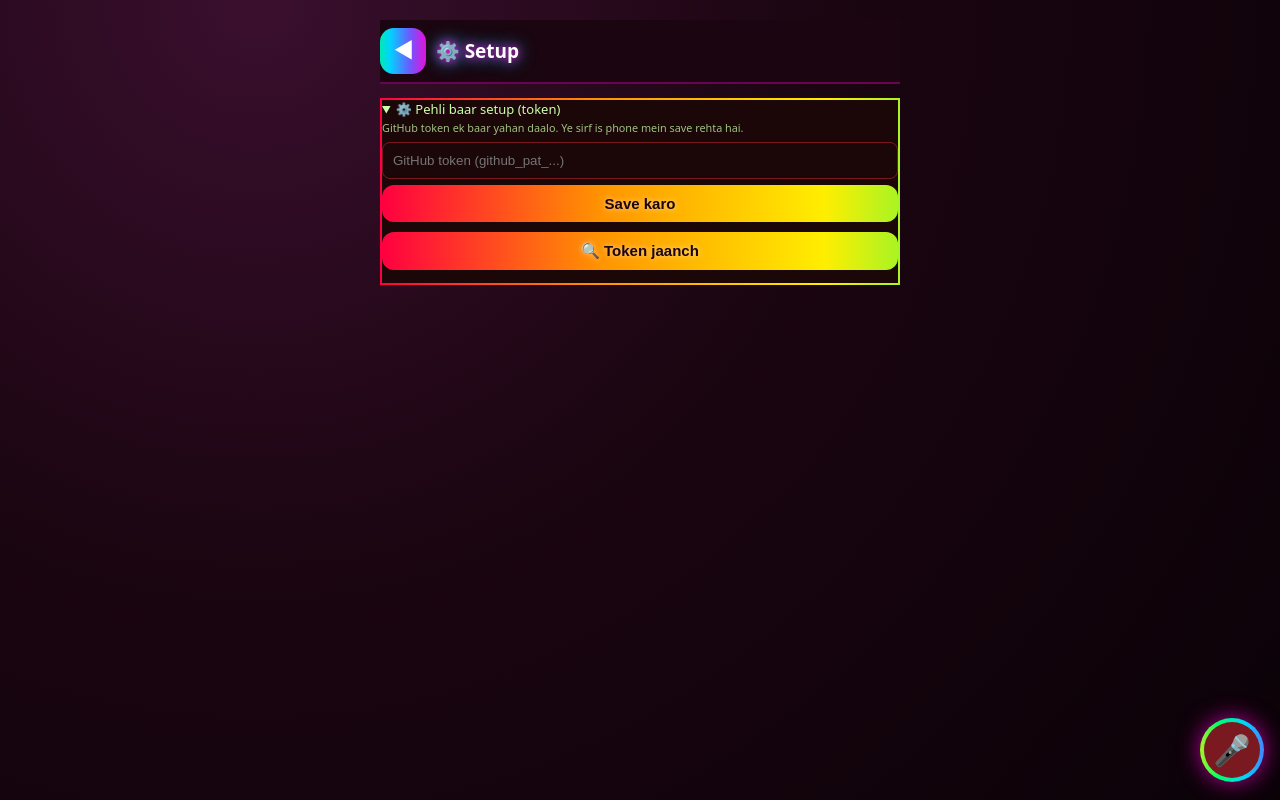
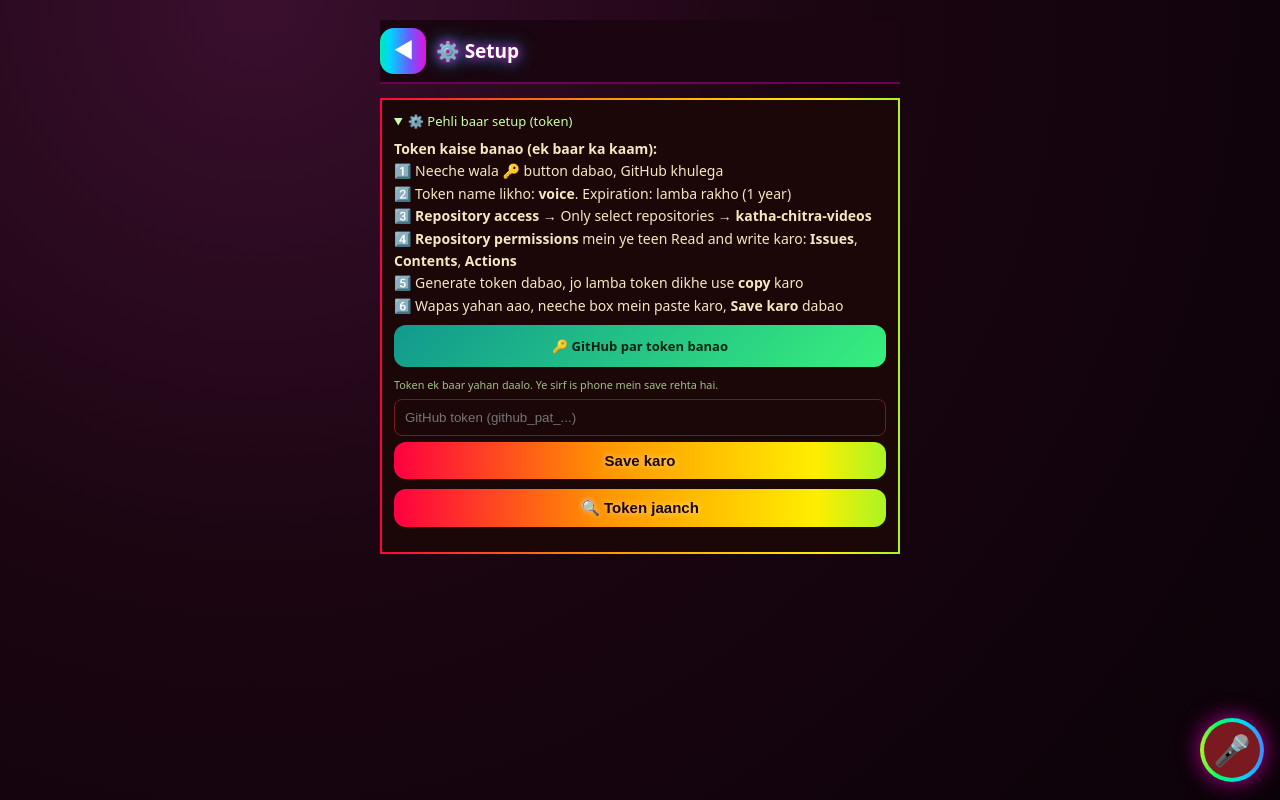
Before and after one commit to mukeshkashyap656-crypto/katha-chitra-voice, a plain HTML site: page index.html in a window 1280 px wide. Drawn offline with Linux system fonts and the light colour scheme.

Commit message:
Voice page: missing-token is obvious (toast, home banner, auto-open Setup) and token guide
Co-Authored-By: Claude Sonnet 5.5 <noreply@anthropic.com>
Claude-Session: https://claude.ai/code/session_014m1LztFGJjcvZjvPbPz9mJ

```diff
--- a/index.html
+++ b/index.html
@@ -82,7 +82,9 @@ button.b{background:var(--rgb);background-size:300% 100%;animation:rgbpos 5s lin
 #toast.bad{background:linear-gradient(135deg,#b00020,#ff1744);box-shadow:0 0 24px rgba(255,23,68,.7)}
 .auto{width:100%;max-width:520px;display:flex;align-items:center;gap:10px;font-size:15px;font-weight:700;color:#fff}.auto input{width:24px;height:24px}
 #upd{position:fixed;left:12px;right:12px;bottom:12px;z-index:9;padding:14px;border-radius:14px;text-align:center;font-weight:800;color:#1a0510;background:var(--rgb);background-size:300% 100%;animation:rgbpos 3s linear infinite;display:none}
+details#set{padding:12px}
 #ver{width:100%;text-align:center;font-size:11px;opacity:.5;margin-top:10px}
+#notok{width:100%;max-width:520px;display:none;padding:14px;border-radius:16px;border:0;font-size:16px;font-weight:800;color:#fff;background:linear-gradient(135deg,#b00020,#ff1744);box-shadow:0 0 22px rgba(255,23,68,.7)}
 #hmic{width:100%;max-width:520px;display:flex;align-items:center;justify-content:center;gap:14px;padding:14px;border-radius:22px;border:4px solid transparent;color:#fff;font-size:19px;font-weight:800;cursor:pointer;background:linear-gradient(135deg,#7a1a20,#3a0a2e) padding-box,var(--rgb) border-box;background-size:auto,300% 100%;animation:rgbpos2 3s linear infinite;box-shadow:0 0 26px rgba(255,0,212,.5),0 0 44px rgba(0,212,255,.3)}
 #hmic i{font-style:normal;font-size:44px}
 #fab{position:fixed;right:16px;bottom:18px;z-index:8;width:64px;height:64px;border-radius:32px;border:4px solid transparent;font-size:30px;display:none;align-items:center;justify-content:center;cursor:pointer;background:linear-gradient(#7a1a20,#7a1a20) padding-box,var(--rgb) border-box;background-size:auto,300% 100%;animation:rgbpos2 3s linear infinite;box-shadow:0 0 22px rgba(255,0,212,.7)}
@@ -93,6 +95,7 @@ body{padding-bottom:110px}
 <h1 id="h1">Katha Chitra</h1>
 <div id="toast"></div>
 <div id="upd">🔄 Naya page aaya hai. Yahan dabao</div>
+<button id="notok">🔑 Token nahi hai. Yahan dabake daalo, tabhi kaam hoga</button>
 <button id="hmic"><i>🎤</i><span>Dabao aur bolo</span></button>
 <button id="fab" aria-label="Mic">🎤</button>
 <div id="home"><div class="app" data-s="s1"><div class="ic"><i style="background:linear-gradient(135deg,#ff512f,#dd2476)">🎤</i></div><span>Bolo</span></div><div class="app" data-s="s2"><div class="ic"><i style="background:linear-gradient(135deg,#36d1dc,#5b86e5)">📜</i></div><span>AI ke kaam</span></div><div class="app" data-s="s3"><div class="ic"><i style="background:linear-gradient(135deg,#f7971e,#ffd200)">🎬</i></div><span>Video</span></div><div class="app" data-s="s4"><div class="ic"><i style="background:linear-gradient(135deg,#ff0844,#ff7a5c)">📺</i></div><span>YouTube</span></div><div class="app" data-s="s5"><div class="ic"><i style="background:linear-gradient(135deg,#f12711,#f5af19)">⚠️</i></div><span>Warning</span></div><div class="app" data-s="s6"><div class="ic"><i style="background:linear-gradient(135deg,#11998e,#38ef7d)">⚙️</i></div><span>Setup</span></div></div>
@@ -133,14 +136,22 @@ body{padding-bottom:110px}
 </section>
 <section class="scr" id="s6"><div class="bar"><button class="bk" aria-label="Wapas">◀</button><div class="tt">⚙️ Setup</div></div>
 <details id="set" open><summary>⚙️ Pehli baar setup (token)</summary>
-<small>GitHub token ek baar yahan daalo. Ye sirf is phone mein save rehta hai.</small>
+<div style="font-size:14px;line-height:1.6;margin:8px 0;color:#f6e7c1"><b>Token kaise banao (ek baar ka kaam):</b><br>
+1️⃣ Neeche wala 🔑 button dabao, GitHub khulega<br>
+2️⃣ Token name likho: <b>voice</b>. Expiration: lamba rakho (1 year)<br>
+3️⃣ <b>Repository access</b> → Only select repositories → <b>katha-chitra-videos</b><br>
+4️⃣ <b>Repository permissions</b> mein ye teen Read and write karo: <b>Issues</b>, <b>Contents</b>, <b>Actions</b><br>
+5️⃣ Generate token dabao, jo lamba token dikhe use <b>copy</b> karo<br>
+6️⃣ Wapas yahan aao, neeche box mein paste karo, <b>Save karo</b> dabao</div>
+<a href="https://github.com/settings/personal-access-tokens/new" target="_blank" style="display:block;text-align:center;padding:12px;border-radius:12px;background:linear-gradient(135deg,#11998e,#38ef7d);color:#06210f;font-weight:800;text-decoration:none;margin-bottom:8px">🔑 GitHub par token banao</a>
+<small>Token ek baar yahan daalo. Ye sirf is phone mein save rehta hai.</small>
 <input id="tok" type="password" placeholder="GitHub token (github_pat_...)">
 <button class="b" id="save" style="padding:10px;font-size:15px">Save karo</button>
 <button class="b" id="chk" style="padding:10px;font-size:15px;margin-top:10px">🔍 Token jaanch</button><pre id="chkout" style="white-space:pre-wrap;font-size:13px;color:#cfa"></pre>
 </details>
 </section>
 <script>
-const VER="2026-11-24-h";
+const VER="2026-11-24-i";
 const OWNER="mukeshkashyap656-crypto",REPO="katha-chitra-videos";
 const $=id=>document.getElementById(id);
 const st=t=>$("st").textContent=t;
@@ -174,7 +185,7 @@ let polling=null;
 $("send").onclick=async()=>{
   let t=$("txt").value.trim();
   if(!t){st("Pehle kuch bolo ya likho");return}
-  if(!gt()){$("set").open=true;st("Pehle token daalo");return}
+  if(!gt()){toast("🔑 Pehle token daalo. Setup khol raha hoon",true);st("Pehle token daalo");location.hash="s6";return}
   killMic();
   if(!/@ai/i.test(t))t="@ai "+t;
   $("send").disabled=true;st("Bhej raha hoon…");
@@ -571,11 +582,11 @@ armTap($("w3"),"",async()=>{
   wl("Branches: "+bo+" mit gayi, "+bb+" nahi mitin");
   wl("\nPoora. Baaki kuch bacha ho to GitHub par dekho.");
 });
-function show(id){document.querySelectorAll(".scr").forEach(x=>x.style.display=x.id===id?"flex":"none");$("home").style.display=id?"none":"grid";$("h1").style.display=id?"none":"block";$("ver").style.display=id?"none":"block";$("hmic").style.display=id?"none":"flex";$("fab").style.display=(id&&id!=="s1")?"flex":"none";window.scrollTo(0,0)}
+function show(id){document.querySelectorAll(".scr").forEach(x=>x.style.display=x.id===id?"flex":"none");$("home").style.display=id?"none":"grid";$("h1").style.display=id?"none":"block";$("ver").style.display=id?"none":"block";$("hmic").style.display=id?"none":"flex";$("notok").style.display=(!id&&!gt())?"block":"none";$("fab").style.display=(id&&id!=="s1")?"flex":"none";window.scrollTo(0,0)}
 function route(){const h=location.hash.slice(1);show(/^s[1-6]$/.test(h)?h:"")}
 window.addEventListener("hashchange",route);
 function goMic(){location.hash="s1";setTimeout(()=>{if(!on)$("mic").click()},150)}
-$("hmic").onclick=goMic;$("fab").onclick=goMic;
+$("notok").onclick=()=>{location.hash="s6"};$("hmic").onclick=goMic;$("fab").onclick=goMic;
 document.querySelectorAll(".app").forEach(a=>a.onclick=()=>{location.hash=a.dataset.s});
 document.querySelectorAll(".bk").forEach(b=>b.onclick=()=>{location.hash=""});
 document.querySelectorAll(".app .ic").forEach(ic=>ic.insertAdjacentHTML("beforeend","<b class=bd></b>"));
```
